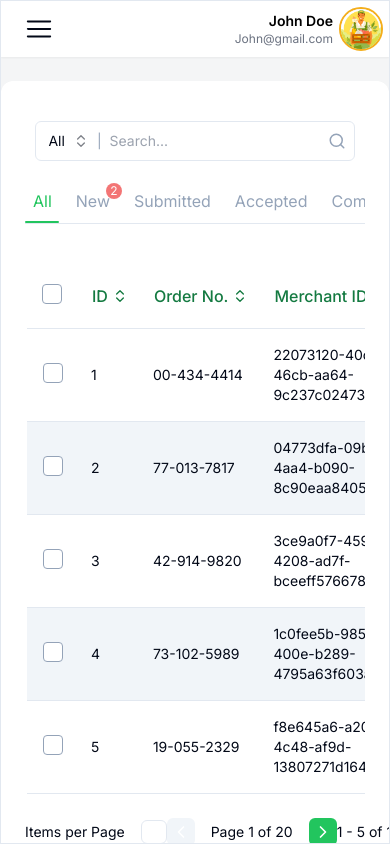
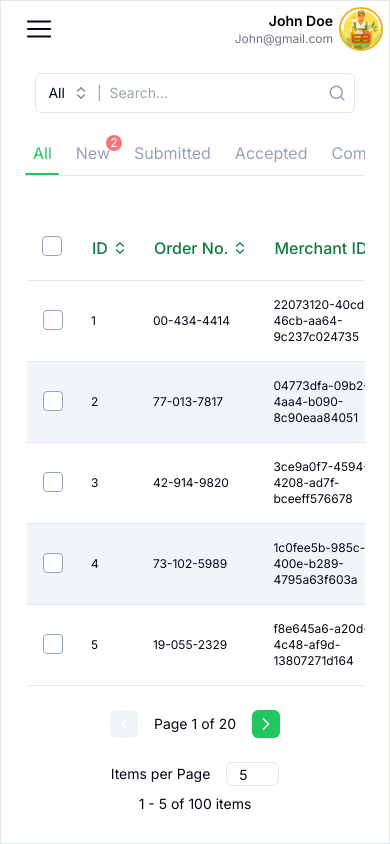
Before and after one commit to stevenFrozt/farmkonek-procurement, a Next.js app: page /orders in a window 390 px wide. Built offline with nearby package versions, Linux system fonts and the light colour scheme.

Commit message:
dashboard Responive

```diff
--- a/app/dashboard/page.tsx
+++ b/app/dashboard/page.tsx
@@ -21,19 +21,19 @@ export default function dashboard() {
 
 function Banner() {
   return (
-    <div className="px-20  shadow-sm bg-white rounded-xl w-full flex items-center justify-center">
-      <div className="space-y-4 w-1/2 py-10 ">
+    <div className="lg:px-20 p-6 shadow-sm bg-white rounded-xl w-full flex flex-col-reverse lg:flex-row items-center lg:justify-center">
+      <div className="lg:space-y-4 space-y-2 lg:w-1/2 py-10 ">
         <h1 className="text-2xl tracking-wide uppercase">
           Welcome Back,
-          <span className="px-2 font-medium text-farm-yellow">John!</span>
+          <span className="px-2 font-bold text-farm-yellow">John!</span>
         </h1>
         <Separator />
         <p className=" hyphens-auto leading-relaxed ">
-          &qoute;Embrace Efficiency and Seize Opportunities with Farmkonekt
+          Embrace Efficiency and Seize Opportunities with Farmkonekt
           Procurement! We seamlessly link suppliers to empower progress and
           provide you with the ultimate gateway to success. Experience elevated
           productivity and seamless sourcing, unlocking the full potential of
-          your business. Welcome to a new era of procurement excellence!&qoute;
+          your business. Welcome to a new era of procurement excellence!
         </p>
       </div>
       {/* Image */}
@@ -43,7 +43,7 @@ function Banner() {
         alt="farmer"
         width={2000}
         height={2000}
-        className="w-60 h-60 mx-auto"
+        className="w-60 h-60 mx-auto "
       />
     </div>
   )
@@ -51,7 +51,7 @@ function Banner() {
 
 function Summary() {
   return (
-    <div className="flex items-stretch justify-between ">
+    <div className="lg:flex lg:items-stretch lg:justify-between grid grid-cols-1 gap-2 md:grid-cols-2 px-2 pb-4 ">
       {/* ORDERS */}
       <CardSummary image="/dashboard/order.jpg" number={105} title="orders" />
       {/* Merchants */}
@@ -102,7 +102,7 @@ function CardSummary({ image, number, title }: CardSummaryProps) {
   }, [number])
 
   return (
-    <div className="flex flex-col  items-center justify-center p-4 rounded-xl shadow-sm w-[22%]   bg-white overflow-hidden">
+    <div className="flex flex-col  items-center justify-center p-4 rounded-xl shadow-sm lg:w-[22%]   bg-white overflow-hidden">
       <div className="flex flex-col items-center justify-between  font-semibold text-farm-brown">
         {/* IMAGE */}
         <div className="relative w-52 h-36">
--- a/app/orders/DataTableSection.tsx
+++ b/app/orders/DataTableSection.tsx
@@ -62,7 +62,7 @@ export default function DataTableSection({
 
   return (
     <div
-      className={`max-w-[50%] overflow-x-hidden p-6 ${className}`}
+      className={`max-w-[50%] overflow-x-hidden lg:p-6 px-6 pb-4  ${className}`}
       style={style}
     >
       <LineTabComponent
@@ -77,7 +77,7 @@ export default function DataTableSection({
         <TableBody>
           {renderData?.map((item, index) => (
             <tr
-              className="border-b hover:shadow-inner  cursor-pointer even:bg-accent odd:bg-white text-sm border-l-white  border-l-2 hover:border-l-farm-green  "
+              className="border-b hover:shadow-inner cursor-pointer even:bg-accent odd:bg-white text-xs md:text-base border-l-white  border-l-2 hover:border-l-farm-green  "
               key={index}
               onClick={RowClick}
             >
--- a/app/orders/page.tsx
+++ b/app/orders/page.tsx
@@ -24,7 +24,7 @@ export default function Page() {
   return (
     <Layout target={targetDiv}>
       <div
-        className={` shadow-sm bg-white rounded-xl min-h-[37rem] overflow-x-hidden ${
+        className={` shadow-sm bg-white lg:rounded-xl min-h-[37rem] overflow-x-hidden ${
           isViewOrder ? " overflow-hidden" : ""
         } `}
       >
--- a/customUI/Layout.tsx
+++ b/customUI/Layout.tsx
@@ -17,7 +17,7 @@ export default function Layout({ children, target }: layoutProps) {
         className="w-full min-h-screen overflow-y-scroll lg:px-6 lg:py-4"
         ref={target}
       >
-        <TopBar className="mb-6 " />
+        <TopBar className="lg:mb-6" />
         {children}
       </div>
     </div>
--- a/customUI/LineTab.tsx
+++ b/customUI/LineTab.tsx
@@ -41,7 +41,7 @@ function LineTab({
   }, [containerRef])
 
   return (
-    <div className="md:max-w-fit w-full overflow-x-auto scrollbar-hide">
+    <div className="w-fit">
       <div className={`flex gap-2 ${className}}`} ref={containerRef}>
         {/* Buttons Children */}
         {React.Children.map(children, (Button, index) => {
--- a/customUI/LineTabComponent.tsx
+++ b/customUI/LineTabComponent.tsx
@@ -119,7 +119,8 @@ export default function LineTabComponent({
   }
 
   return (
-    <div className="flex flex-col-reverse justify-center md:flex-row items-center md:justify-between gap-1 md:gap-0 ">
+    <div className="flex flex-col-reverse justify-center md:flex-row items-center md:justify-between gap-1 md:gap-0  ">
+      <div className="w-full md:w-fit overflow-x-auto scrollbar-hide">
         <LineTab>
           <LineButton onClick={changeTab} value="all">
             All
@@ -137,6 +138,7 @@ export default function LineTabComponent({
             Completed
           </LineButton>
         </LineTab>
+      </div>
 
       {/* SEARCH */}
       <MySearch
--- a/customUI/MyPagenation.tsx
+++ b/customUI/MyPagenation.tsx
@@ -112,7 +112,7 @@ function Pagenation({
   }
 
   return (
-    <div className="flex items-center  py-6 justify-between text-sm ">
+    <div className="flex items-center flex-col md:flex-row gap-2 py-6 justify-between text-sm ">
       {/* Items per Page 25  */}
       <div className="flex items-center gap-4 ">
         <h1 className="whitespace-nowrap">Items per Page </h1>
@@ -126,7 +126,7 @@ function Pagenation({
       {/* <span className="bg-ring/50 w-[1.5px] mx-4 rounded-full h-7" /> */}
 
       {/* < 1 of 20 >  */}
-      <div className="flex items-center gap-4 ">
+      <div className="flex items-center gap-4 order-first md:order-none pb-4 md:pb-0">
         <button
           onClick={() => prevPage()}
           className={` text-white bg-green-500 rounded-md p-1 hover:scale-105 transition-all duration-150 ${
```
Lines whose indentation alone changed are shown as unchanged.
